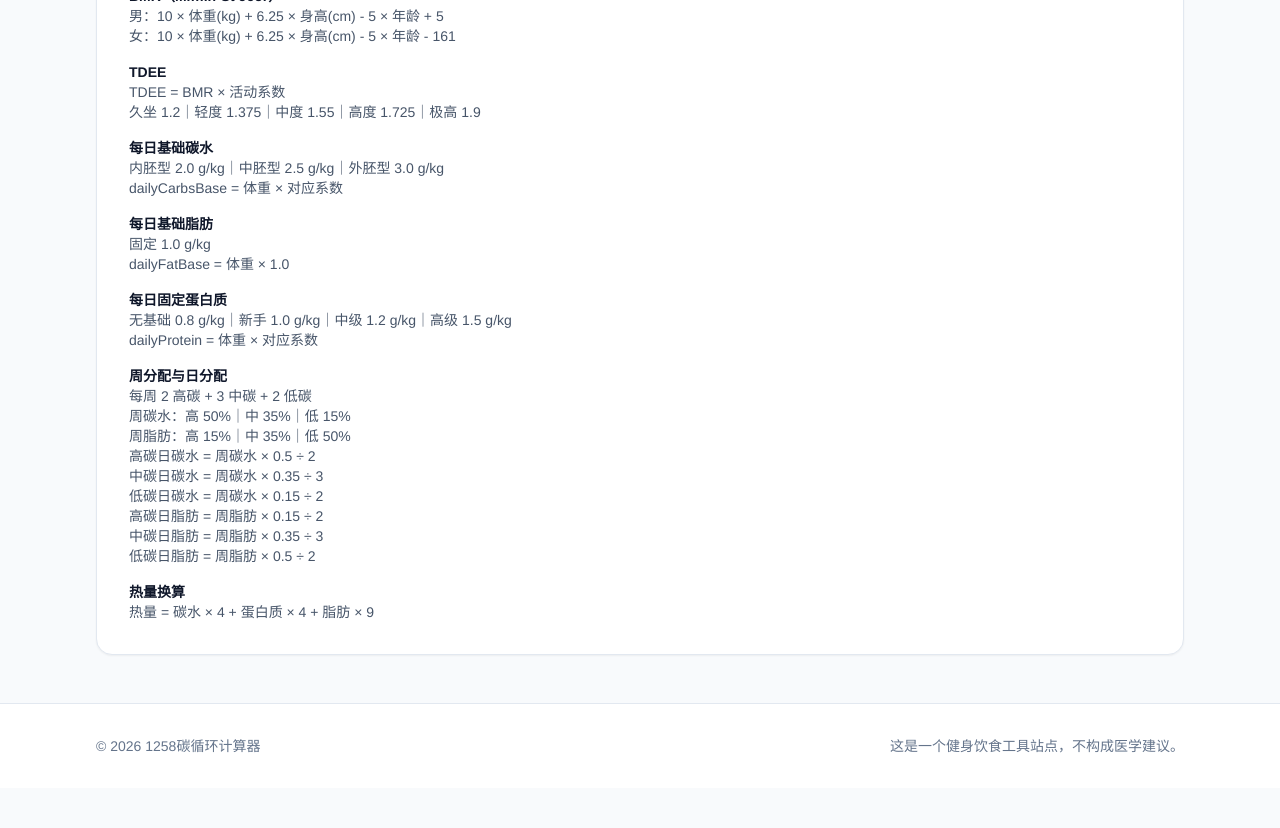
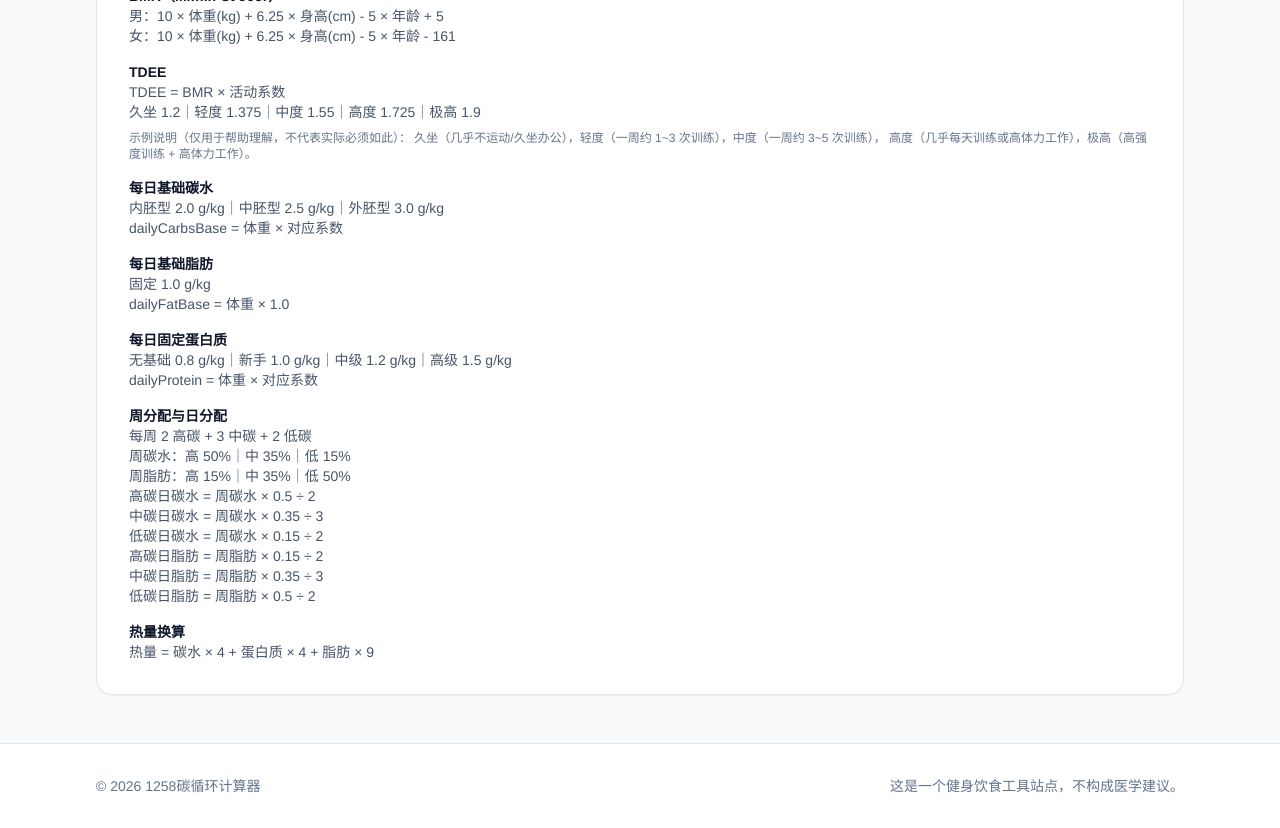
Before and after one commit to 18haventgirl/1258Cloop, a React (Vite) app: page /calculator in a window 1280 px wide. Shown: the part 780-1608 px from the top of the page. Before the commit the page ends 1568 px from the top, so only its background shows below. Built offline with nearby package versions, Linux system fonts and the light colour scheme.

Commit message:
docs: add activity level examples

```diff
--- a/src/pages/CalculatorPage.tsx
+++ b/src/pages/CalculatorPage.tsx
@@ -31,6 +31,11 @@ const CalculatorPage = () => {
               <h3 className="text-sm font-semibold text-slate-900">TDEE</h3>
               <p>TDEE = BMR × 活动系数</p>
               <p>久坐 1.2｜轻度 1.375｜中度 1.55｜高度 1.725｜极高 1.9</p>
+              <p className="mt-2 text-xs text-slate-500">
+                示例说明（仅用于帮助理解，不代表实际必须如此）：
+                久坐（几乎不运动/久坐办公），轻度（一周约 1~3 次训练），中度（一周约 3~5 次训练），
+                高度（几乎每天训练或高体力工作），极高（高强度训练 + 高体力工作）。
+              </p>
             </div>
             <div>
               <h3 className="text-sm font-semibold text-slate-900">每日基础碳水</h3>
```
